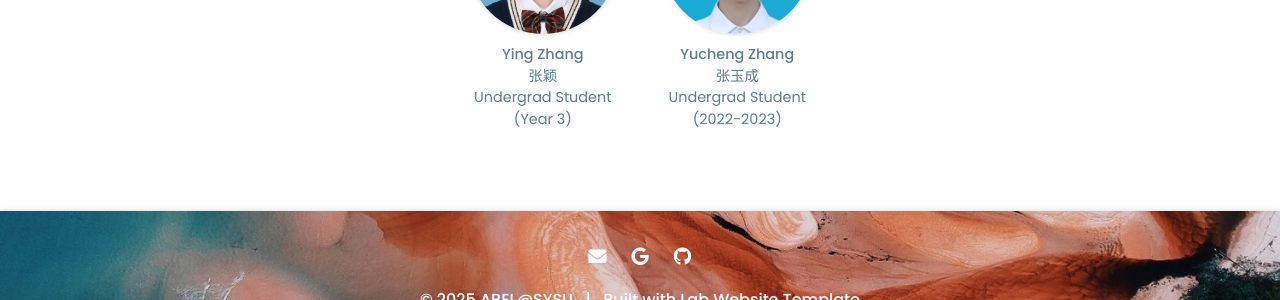
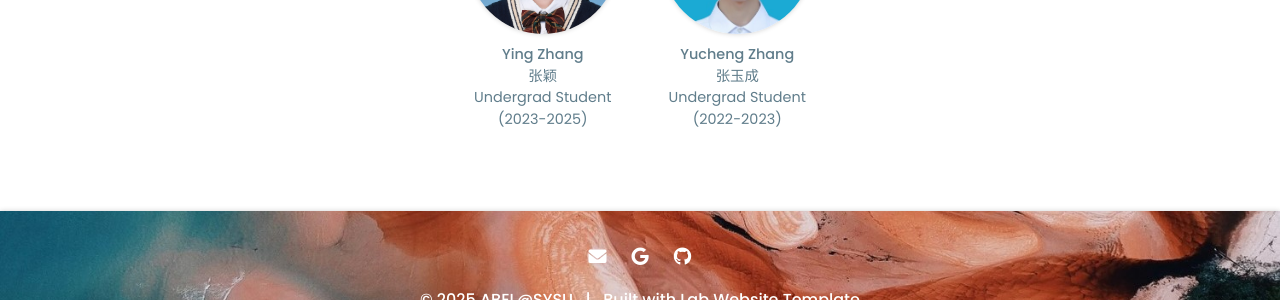
Before and after one commit to abel-sysu/en, a Jekyll site: the page built from team/index.md, in a window 1280 px wide and 900 px high, scrolled down 1770 px. Shown: the part 542-842 px from the top of the window. Built offline with Jekyll 4.4.1, drawn with Linux system fonts in a browser that asks for light colours.

Commit message:
Update zhangying.md

```diff
--- a/_members/zhangying.md
+++ b/_members/zhangying.md
@@ -1,7 +1,7 @@
 ---
 name: Ying Zhang<br>张颖
 image: images/member/zhangying.jpg
-description: Undergrad Student (Year 3)
+description: Undergrad Student (2023-2025)
 role: alumni
 aliases:
   - 张颖
```
